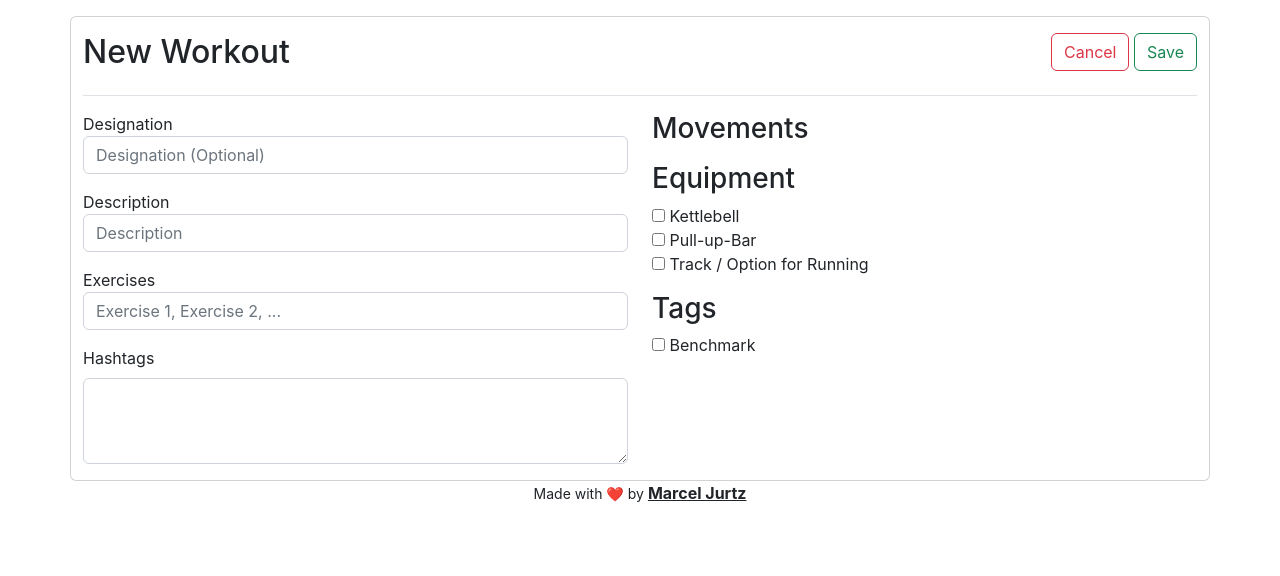
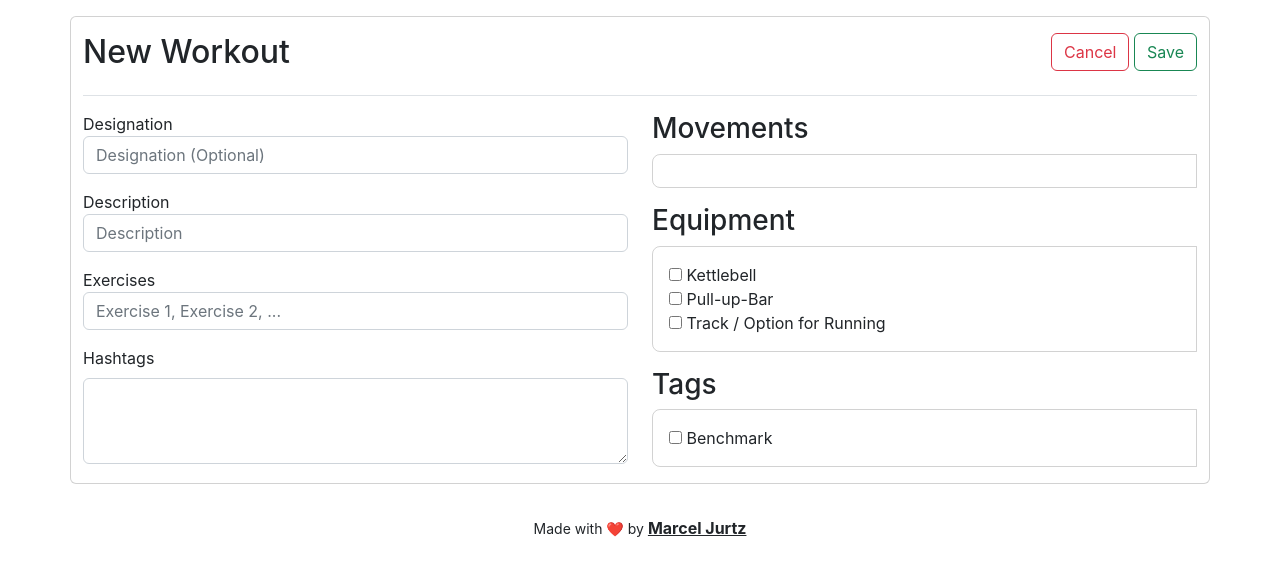
Before and after one commit to MarcelJurtz/WOD-Manager, a PHP site: page /admin/edit/wod.php in a window 1280 px wide. Shown: the part 60-636 px from the top of the page. Run offline with PHP 8.4, Linux system fonts and the light colour scheme; a user stored in the database is signed in; data comes from the database, SQL or seed files in the repository; data that the repository does not hold is empty.

Commit message:
Update styling, restrict wod checkboxlist height

```diff
--- a/admin/edit/wod.php
+++ b/admin/edit/wod.php
@@ -114,7 +114,7 @@ $stmt->close();
                 </div>
                 <div class="col-12 col-md-6">
                     <h3>Movements</h3>
-                    <div class="mb-3">
+                    <div class="mb-3 checklist-container">
                         <?php foreach ($movements as $move) : ?>
                             <?php
                             $checked = $move['selected'] ? "checked" : "";
@@ -123,7 +123,7 @@ $stmt->close();
                         <?php endforeach; ?>
                     </div>
                     <h3>Equipment</h3>
-                    <div class="mb-3">
+                    <div class="mb-3 checklist-container">
                         <?php foreach ($equipment as $eq) : ?>
                             <?php
                             $checked = $eq['selected'] ? "checked" : "";
@@ -132,7 +132,7 @@ $stmt->close();
                         <?php endforeach; ?>
                     </div>
                     <h3>Tags</h3>
-                    <div class="mb-3">
+                    <div class="mb-3 checklist-container">
                         <?php foreach ($tags as $tag) : ?>
                             <?php
                             $checked = $tag['selected'] ? "checked" : "";
--- a/admin/index.php
+++ b/admin/index.php
@@ -228,9 +228,8 @@ function printMenuBar($editUrl)
                 </div>
             </div>
         </div>
-        <?php include('./shared/footer.inc.php'); ?>
-
     </div>
+    <?php include('./shared/footer.inc.php'); ?>
 </body>
 
 </html>
--- a/admin/logs.php
+++ b/admin/logs.php
@@ -121,9 +121,8 @@ $stmt->close();
                 </div>
             </div>
         </div>
-
-        <?php include('./shared/footer.inc.php'); ?>
     </div>
+    <?php include('./shared/footer.inc.php'); ?>
 </body>
 
 </html>
--- a/admin/shared/footer.inc.php
+++ b/admin/shared/footer.inc.php
@@ -2,7 +2,7 @@
     $root = '/workouts/assets';
 ?>
 
-<div class="container mb-3 mx-auto small text-center bg-transparent" style="max-width:450px;">
+<div class="container mx-auto small text-center bg-transparent footer" style="max-width:450px;">
     Made with ❤️ by <a class="text-dark" href="https://mjurtz.com"><b> Marcel Jurtz</b></a>
 </div>
 
--- a/assets/css/stylesheet.css
+++ b/assets/css/stylesheet.css
@@ -115,6 +115,19 @@ table a {
   height: 450px;
 }
 
+.footer {
+  margin-top: 2rem;
+  margin-bottom: 1rem;
+}
+
+.checklist-container {
+  max-height: 200px;
+  overflow-y: scroll;
+  border-radius: 0.5rem 0 0 0.5rem;
+  border: 1px solid var(--bs-border-color-translucent);
+  padding: 1rem;
+}
+
 * {
   box-sizing: border-box;
   font-family: -apple-system, BlinkMacSystemFont, "segoe ui", roboto, oxygen, ubuntu, cantarell, "fira sans", "droid sans", "helvetica neue", Arial, sans-serif;
--- /dev/null
+++ b/assets/scss/areas/footer.scss
@@ -0,0 +1,4 @@
+.footer {
+    margin-top: 2rem;
+    margin-bottom: 1rem;
+}
--- a/assets/scss/styles.scss
+++ b/assets/scss/styles.scss
@@ -2,6 +2,8 @@
 @use 'areas/navbar.scss';
 @use 'areas/table.scss';
 @use 'areas/imgen.scss';
+@use 'areas/footer.scss';
+@use 'areas/checklist-container.scss';
 // Base
 * {
     box-sizing: border-box;
```
Also changed, not shown: assets/scss/areas/checklist-container.scss (added, +7 -0 lines), assets/scss/areas/container.scss (deleted, +0 -27 lines), 1 other file.
